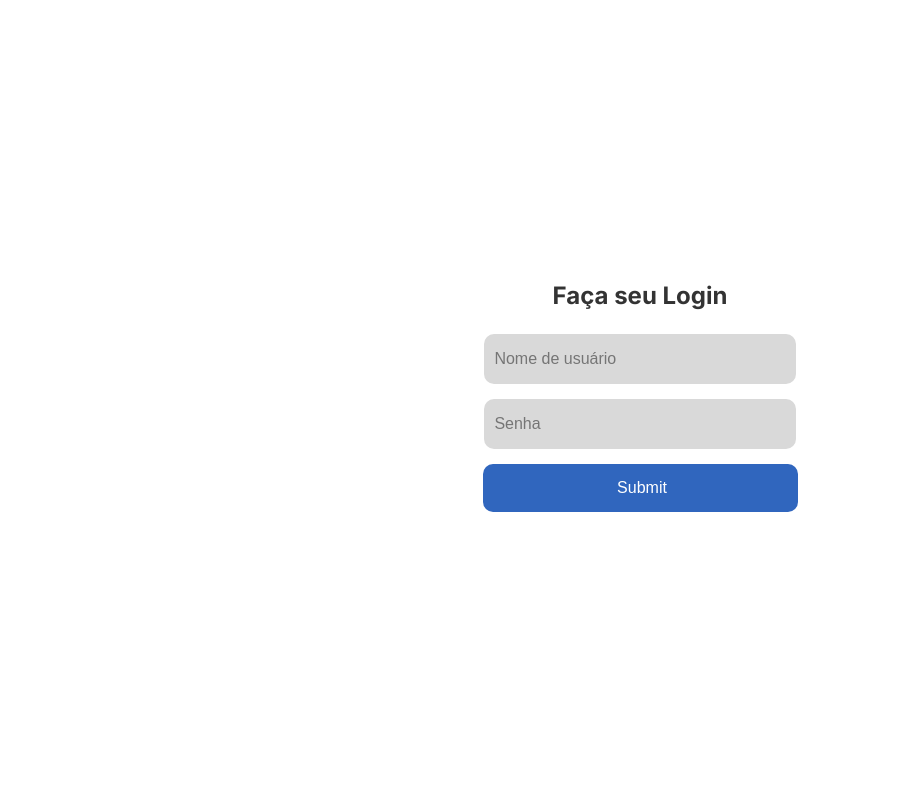
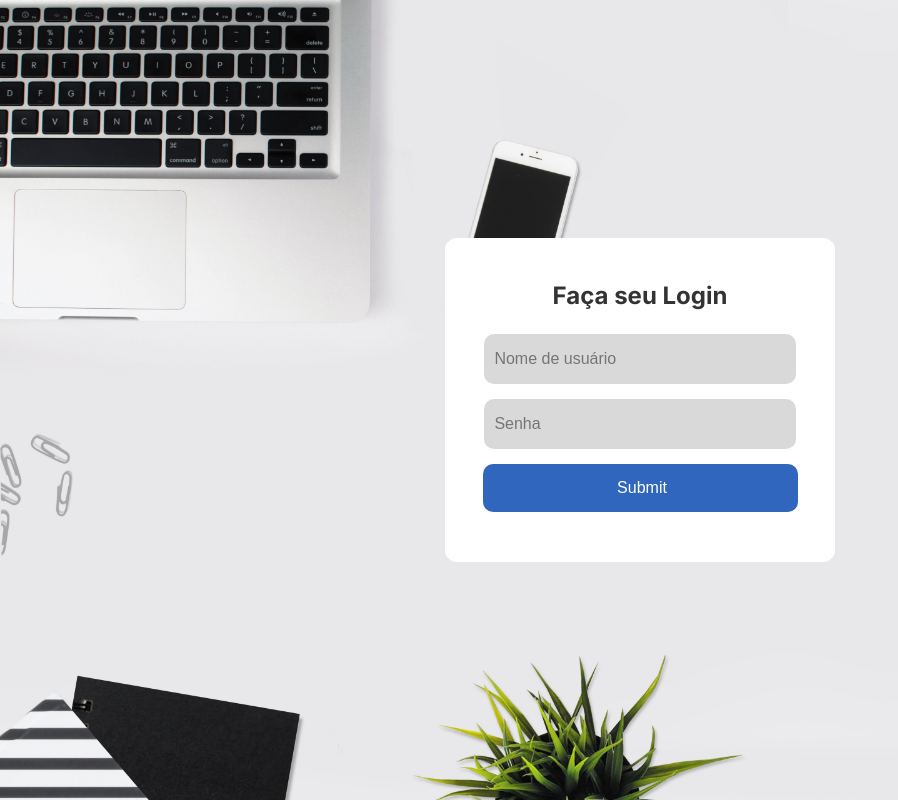
Before and after one commit to Hitallo-moreira/tela-login, a React (Vite) app: page / in a window 1280 px wide. Shown: the whole page, without its empty margins (0-898 px from the left). Built offline with nearby package versions, Linux system fonts and the light colour scheme.

Commit message:
feat: change form style

```diff
--- a/src/styles/form.scss
+++ b/src/styles/form.scss
@@ -7,7 +7,7 @@ $layout-breakpoint-medium: 768px;
 
 body {
     background-color: $white;
-    // background-image: url('../assets/background.jpg');
+    background-image: url('../assets/background.jpg');
     background-size: cover;
     background-position: center;
     background-repeat: no-repeat;
@@ -22,7 +22,6 @@ h2 {
     display: flex;
     justify-content: center;
     align-items: center;
-    height: 100vh;
     width: 100%;
 }
 
```
